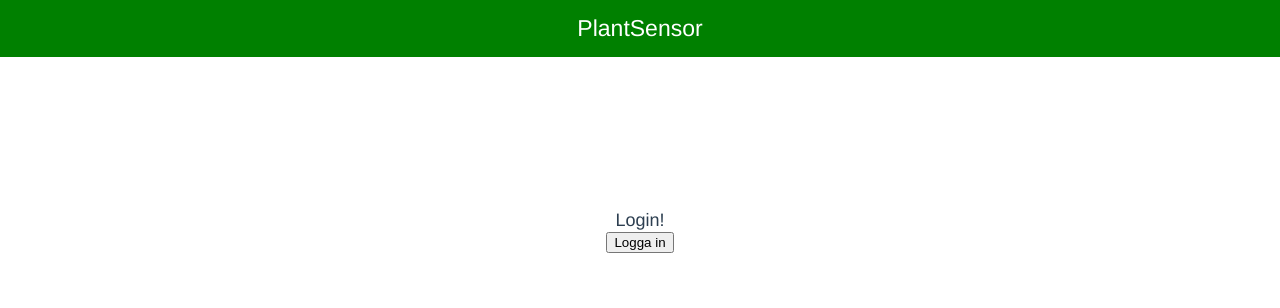
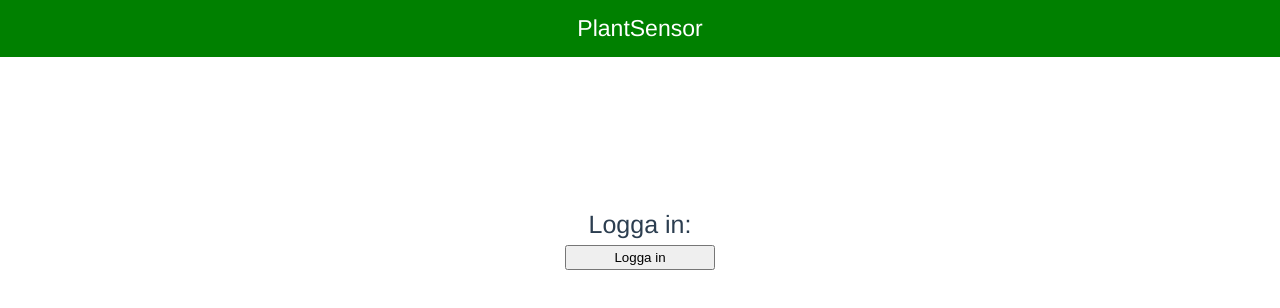
Before and after one commit to Neerav83/Sensorapp, a Vue app: page / in a window 1280 px wide. Shown: the top 308 px of the page. Built offline with nearby package versions, Linux system fonts and the light colour scheme.

Commit message:
updating

```diff
--- a/src/App.vue
+++ b/src/App.vue
@@ -48,7 +48,7 @@
 
 .login{
   padding-top:150px;
-  font-size:18px;
+  font-size:25px;
 
 }
 /* <router-link to="/">Home</router-link> |
--- a/src/components/login.vue
+++ b/src/components/login.vue
@@ -1,8 +1,8 @@
 <template>
   <div class="login">
-    Login!<br>
+    Logga in:<br>
     <form>
-    <input type=submit value="Logga in">
+    <input style='width:150px; height:25px;' type=submit value="Logga in">
     </form>
   </div>
 </template>
```
